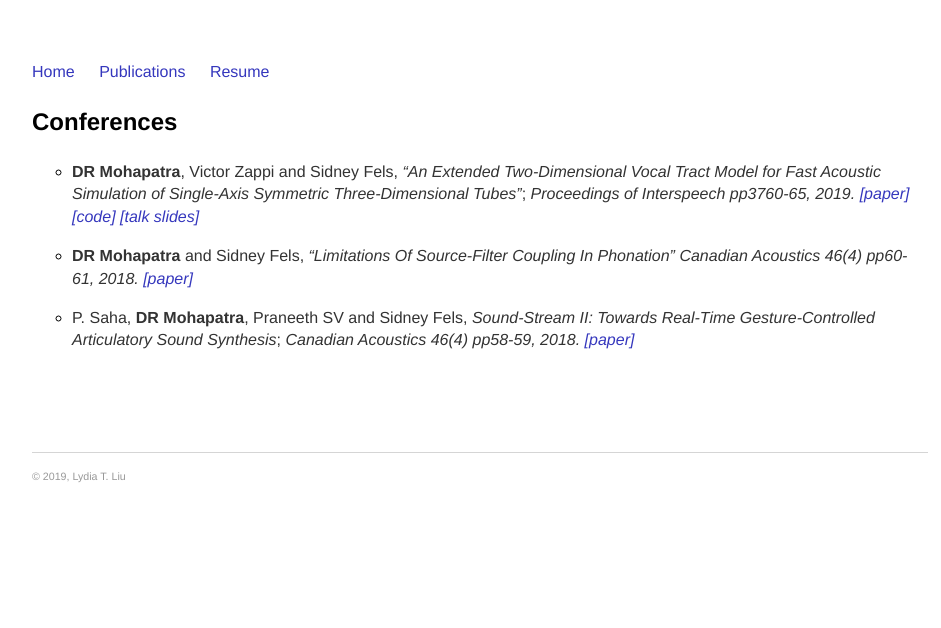
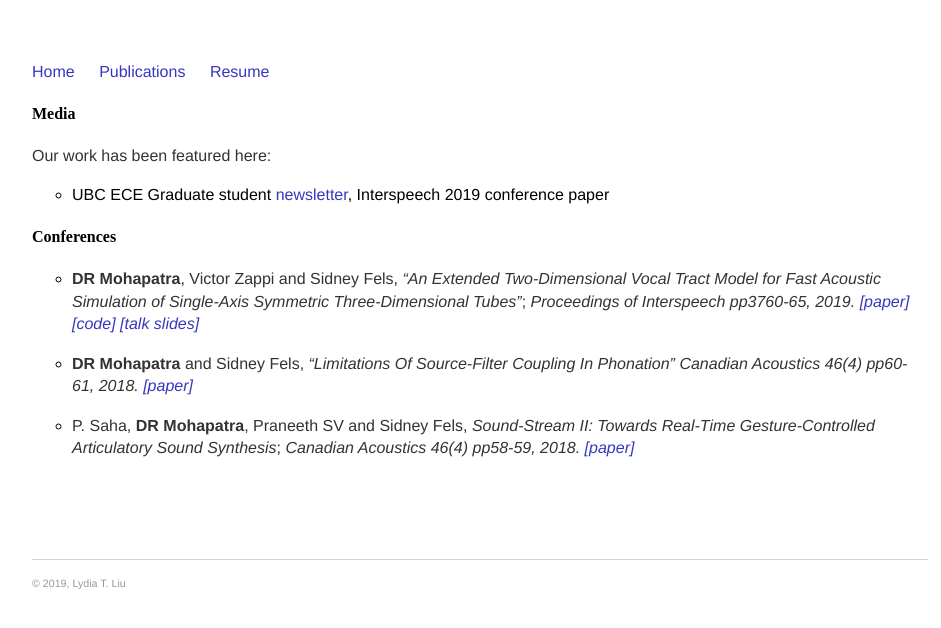
Before and after one commit to PramitSaha/debasishray19.github.io, a Jekyll site: the page built from projects.md, in a window 1280 px wide. Shown: the top 628 px of the page, without its empty margins (160-1101 px from the left). Built offline with Jekyll 4.4.1, drawn with Linux system fonts in a browser that asks for light colours.

Commit message:
Added the media coverage

```diff
--- a/projects.md
+++ b/projects.md
@@ -1,9 +1,14 @@
 ---
 layout: default
-title: Publications
+title: Research
 ---
+#### Media
 
-### Conferences
+Our work has been featured here:
+
+* UBC ECE Graduate student [newsletter](https://secure.campaigner.com/csb/Public/show/g94h-lkm--3b4g4c-cp6de9), Interspeech 2019 conference paper
+
+#### Conferences
 
 * **DR Mohapatra**, Victor Zappi and Sidney Fels, *"An Extended Two-Dimensional Vocal Tract Model for Fast Acoustic Simulation of Single-Axis Symmetric Three-Dimensional Tubes"*; *Proceedings of Interspeech pp3760-65, 2019. [[paper]](https://www.isca-speech.org/archive/Interspeech_2019/pdfs/1764.pdf) [[code]](https://github.com/Debasishray19/vocaltube-speech-synthesis/tree/master/version03) [[talk slides]](https://github.com/Debasishray19/debasishray19.github.io/blob/master/assets/conferenceppt/Interspeech%202019%20Presentation.pdf)*
 
```
